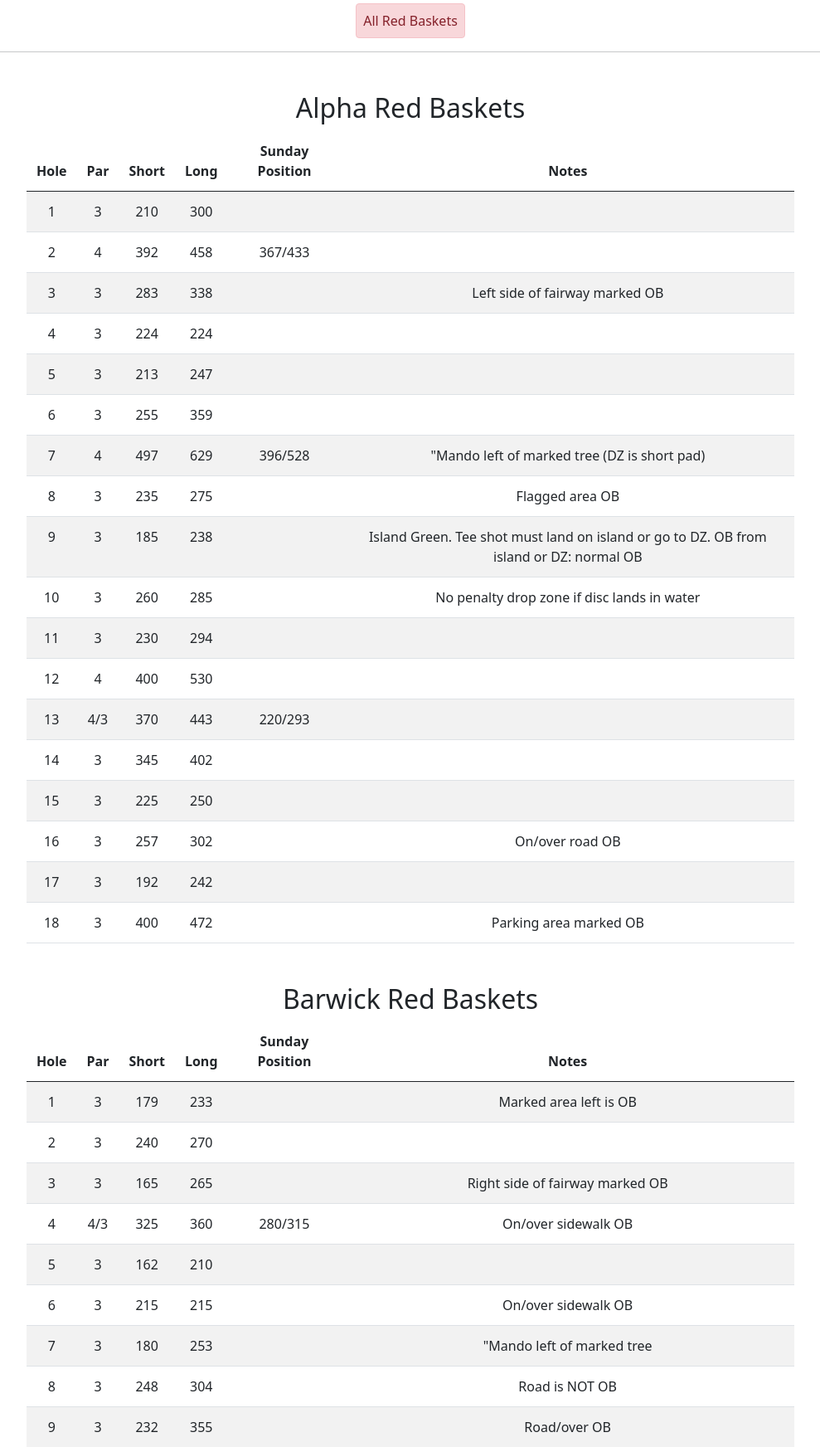
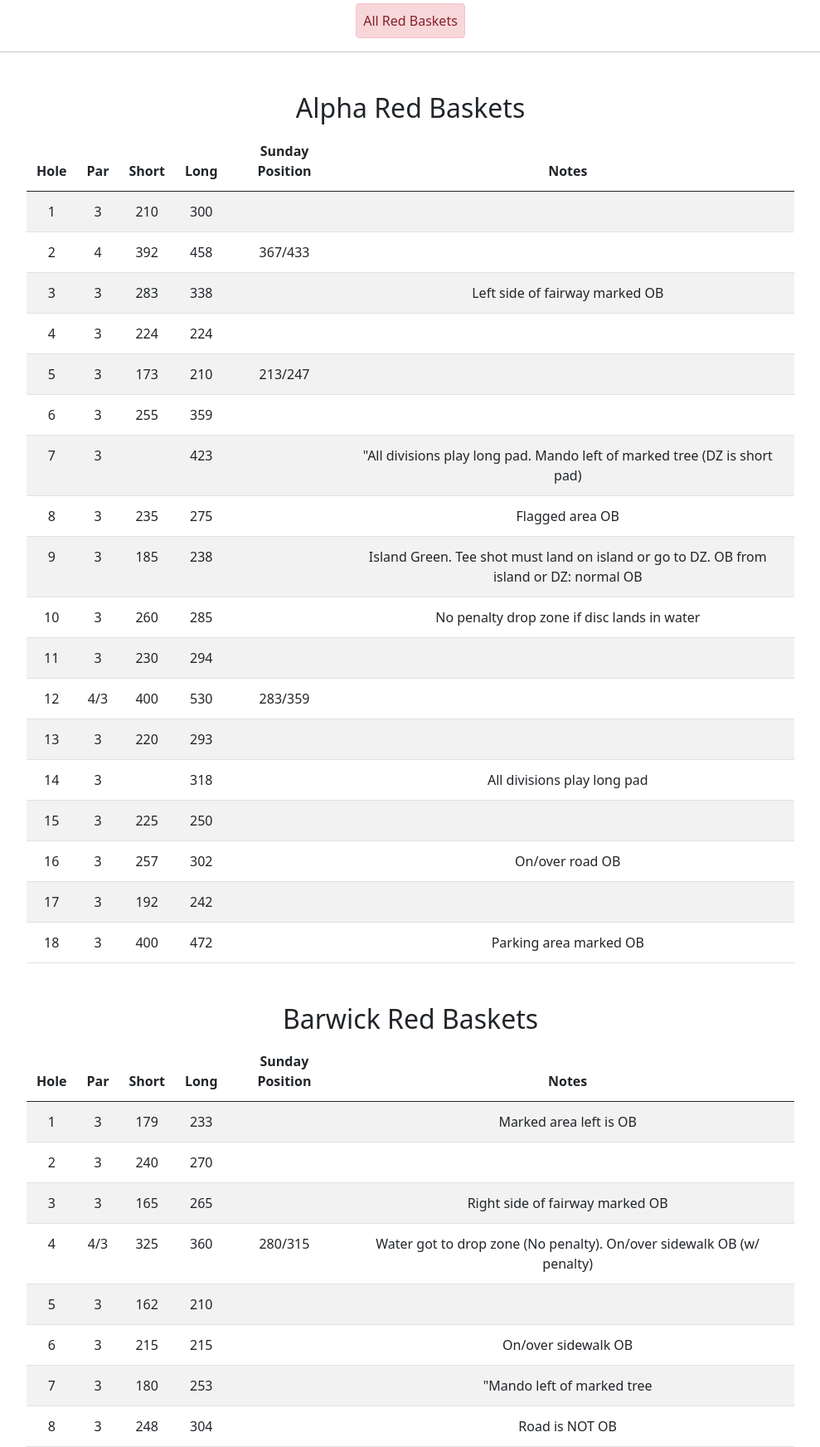
Before and after one commit to steve-kent/debary-open-php, a PHP site: page /courses.php in a window 1280 px wide. Shown: the part 228-1972 px from the top of the page at 83% size, without its empty margins (145-1134 px from the left). Run offline with PHP 8.4, Linux system fonts and the light colour scheme.

Commit message:
Course and sponsor updates

```diff
--- a/course/2023/Layout info - Wk1 _ Alpha.csv
+++ b/course/2023/Layout info - Wk1 _ Alpha.csv
@@ -5,16 +5,16 @@ Hole,Par,Short ,Long ,Sunday Position,Notes
 2,4,392,458,367/433,
 3,3,283,338,,Left side of fairway marked OB
 4,3,224,224,,
-5,3,213,247,,
+5,3,173,210,213/247,
 6,3,255,359,,
-7,4,497,629,396/528,"Mando left of marked tree (DZ is short pad) , Flagged area OB"
+7,3,,423,,"All divisions play long pad. Mando left of marked tree (DZ is short pad) , Flagged area OB"
 8,3,235,275,,Flagged area OB
 9,3,185,238,,Island Green. Tee shot must land on island or go to DZ. OB from island or DZ: normal OB
 10,3,260,285,,No penalty drop zone if disc lands in water
 11,3,230,294,,
-12,4,400,530,,
-13,4/3,370,443,220/293,
-14,3,345,402,,
+12,4/3,400,530,283/359,
+13,3,220,293,,
+14,3,,318,,All divisions play long pad
 15,3,225,250,,
 16,3,257,302,,On/over road OB
 17,3,192,242,,
--- a/course/2023/Layout info - Wk1 _ Barwick.csv
+++ b/course/2023/Layout info - Wk1 _ Barwick.csv
@@ -4,13 +4,13 @@ Hole,Par,Short ,Long ,Sunday Position,Notes
 1,3,179,233,,Marked area left is OB
 2,3,240,270,,
 3,3,165,265,,Right side of fairway marked OB
-4,4/3,325,360,280/315,On/over sidewalk OB
+4,4/3,325,360,280/315,Water got to drop zone (No penalty). On/over sidewalk OB (w/ penalty)
 5,3,162,210,,
 6,3,215,215,,On/over sidewalk OB
-7,3,180,253,,"Mando left of marked tree, drop zone is short pad "
+7,3,180,253,,"Mando left of marked tree, drop zone is short pad. Beyond flags OB."
 8,3,248,304,,Road is NOT OB
 9,3,232,355,,Road/over OB
-10,3,264,315,,Road/over OB
+10,3,264,315,,Beyond flags OB
 11,3,289,311,183/205,Road and driveway marked OB
 12,3,280,320,,
 13,3,175,187,,Beyond marked are OB
@@ -18,4 +18,4 @@ Hole,Par,Short ,Long ,Sunday Position,Notes
 15,3,200,253,,
 16,4,673,905,470/695,Marked area OB
 17,3,147,207,,Sidewalk NOT OB
-18,3,285,477,,Marked area and water OB
+18,3,285,477,,Marked area OB and water OB
--- a/courses.php
+++ b/courses.php
@@ -33,7 +33,7 @@ $alphaWeekend2->startRow = 2;
 $alphaWeekend2->endRow = 21;
 $alphaWeekend2->startCol = 0;
 $alphaWeekend2->endCol = 6;
-$alphaWeekend2->title = "Alpha Yellow Baskets";
+$alphaWeekend2->title = "Alpha Gold Baskets";
 $alphaWeekend2->fileName = "course/2023/Layout info - Wk2 _ Alpha.csv";
 
 $barwickWeekend2 = new CSVTableMaker();
@@ -41,7 +41,7 @@ $barwickWeekend2->startRow = 2;
 $barwickWeekend2->endRow = 21;
 $barwickWeekend2->startCol = 0;
 $barwickWeekend2->endCol = 6;
-$barwickWeekend2->title = "Barwick Yellow Baskets";
+$barwickWeekend2->title = "Barwick Gold Baskets";
 $barwickWeekend2->fileName = "course/2023/Layout info - Wk 2 _ Barwick.csv";
 
 ?>
```
Also changed, not shown: sponsors.php (+24 -0 lines).
